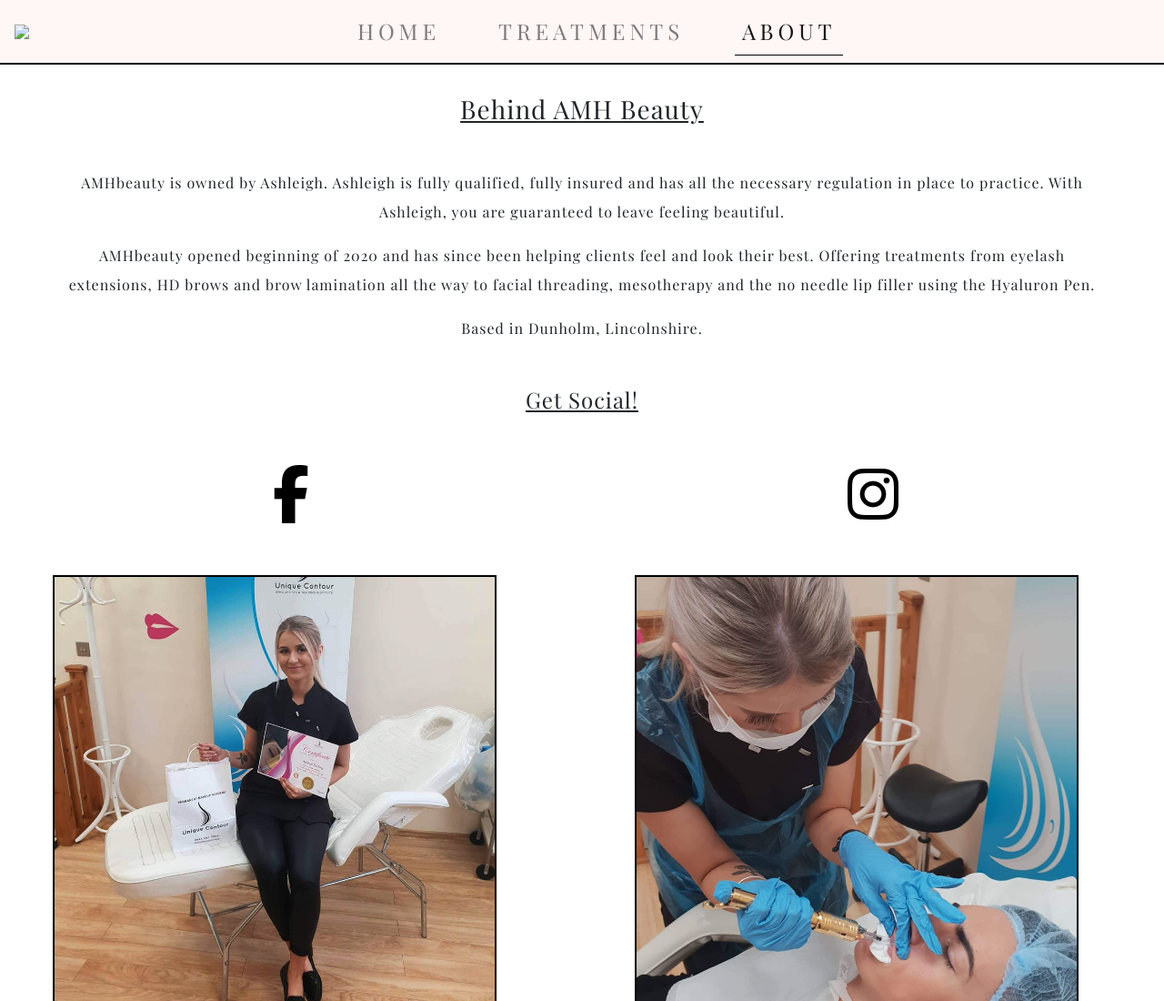
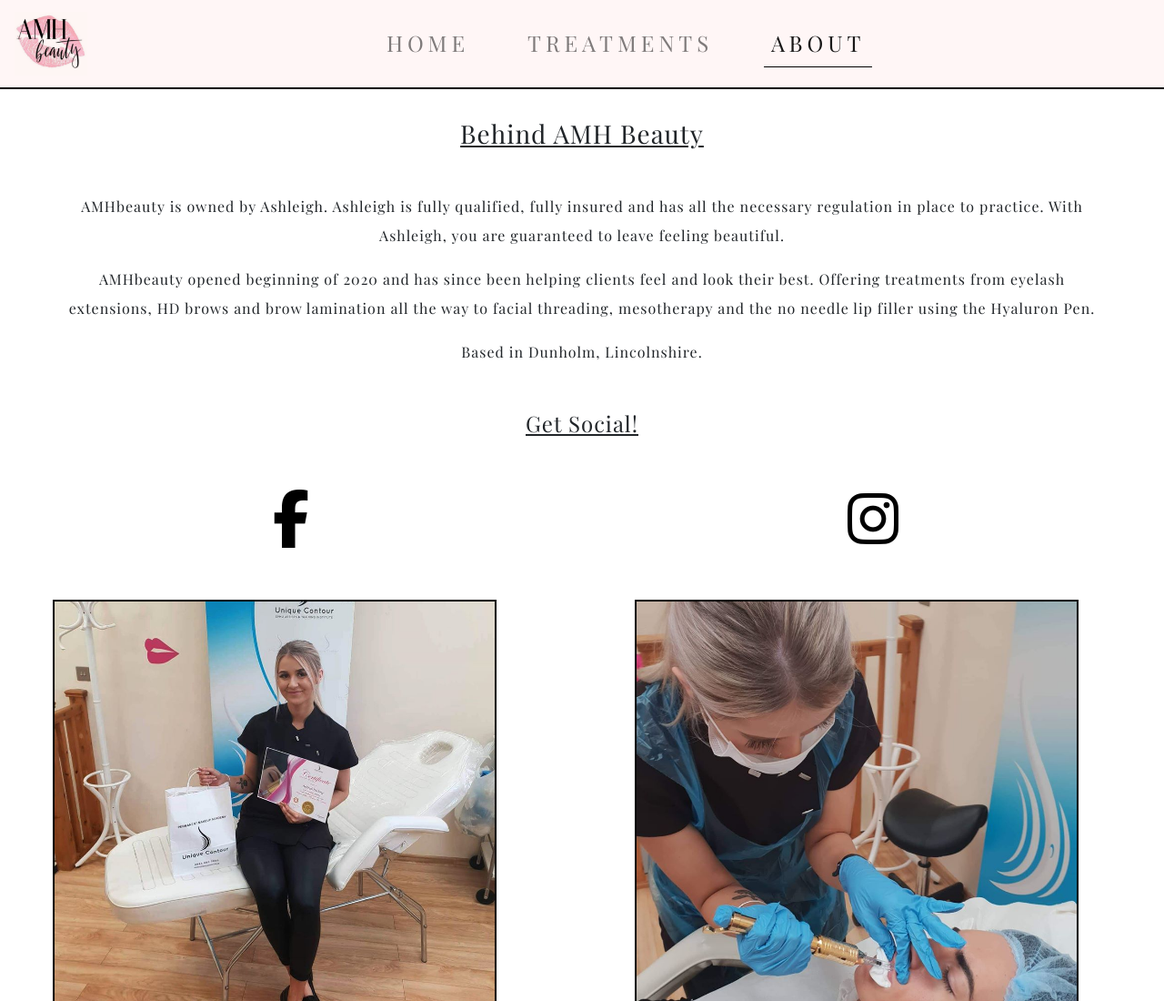
Before and after one commit to coolusername244/AMH-Beauty, a plain HTML site: page about.html in a window 1280 px wide. Shown: the top 1100 px of the page at 91% size. Drawn offline with nearby package versions, Linux system fonts and the light colour scheme; the site is published under a folder, as on GitHub Pages, so addresses that start at the root find nothing.

Commit message:
fixed bug with logo not appering

```diff
--- a/about.html
+++ b/about.html
@@ -20,7 +20,7 @@
 <!--NAVBAR-->
 	<nav class="navbar navbar-expand-lg navbar-light bg-pink">
 		<a class="navbar-brand" href="index.html">
-			<img class="logo d-none d-sm-block" src="/assets/images/logo2.png">
+			<img class="logo d-none d-sm-block" src="assets/images/logo2.png">
         </a>
 
 			<button class="navbar-toggler" type="button" data-toggle="collapse" data-target="#navbarNav" aria-controls="navbarNav" aria-expanded="false" aria-label="Toggle navigation">
```
Also changed, not shown: index.html (+1 -1 lines), treatments.html (+1 -1 lines).
